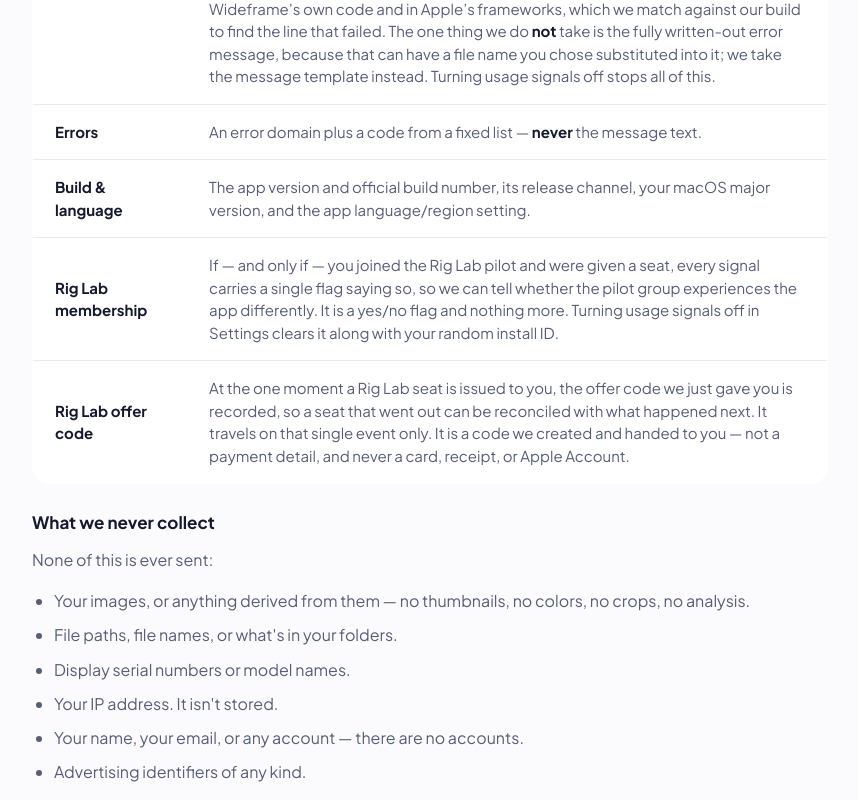
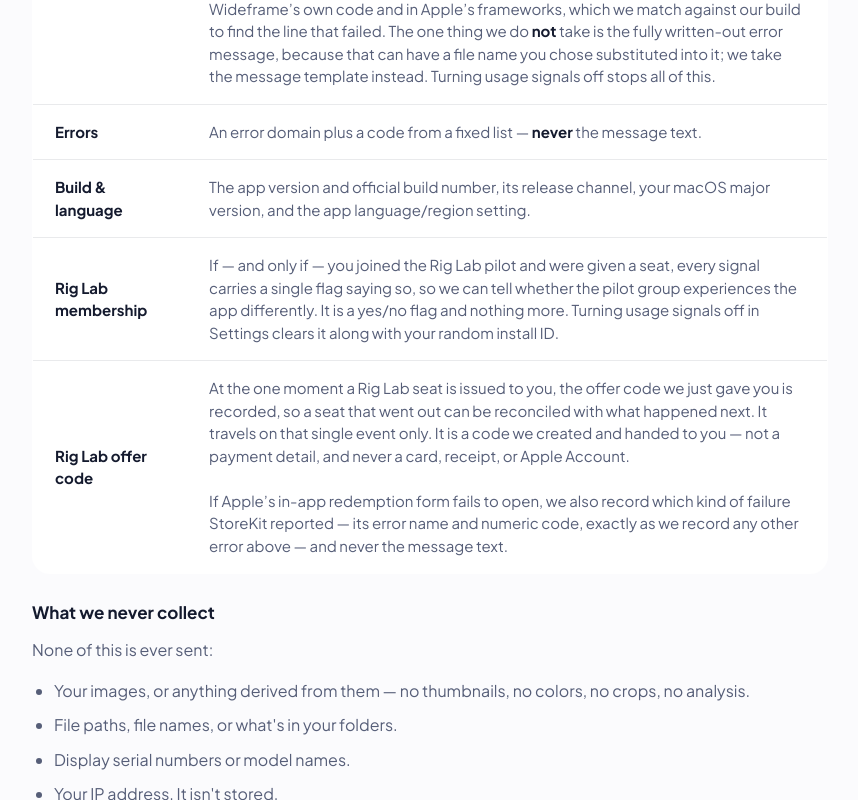
Before and after one commit to rex/wideframe-site, a plain HTML site: page privacy.html in a window 1280 px wide. Shown: the part 2000-2800 px from the top of the page, without its empty margins (210-1068 px from the left). Drawn offline with Linux system fonts and the light colour scheme.

Commit message:
docs(privacy): name the redemption-failure fields the app now records
When Apple's in-app offer-code sheet fails to open, Wideframe 1.243.0 records
which kind of failure StoreKit reported — its error name and numeric code,
the same way every other error is recorded — and never the message text. The
published policy and the app's MarksPolicy.contract change together.

Refs rex/wideframe-macos#58

Co-Authored-By: Claude Fable 5.1 <noreply@anthropic.com>

```diff
--- a/privacy.html
+++ b/privacy.html
@@ -54,7 +54,7 @@
         <tr><td class="feat"><b>Errors</b></td><td class="feat">An error domain plus a code from a fixed list — <b>never</b> the message text.</td></tr>
         <tr><td class="feat"><b>Build &amp; language</b></td><td class="feat">The app version and official build number, its release channel, your macOS major version, and the app language/region setting.</td></tr>
         <tr><td class="feat"><b>Rig Lab membership</b></td><td class="feat">If — and only if — you joined the Rig Lab pilot and were given a seat, every signal carries a single flag saying so, so we can tell whether the pilot group experiences the app differently. It is a yes/no flag and nothing more. Turning usage signals off in Settings clears it along with your random install ID.</td></tr>
-        <tr><td class="feat"><b>Rig Lab offer code</b></td><td class="feat">At the one moment a Rig Lab seat is issued to you, the offer code we just gave you is recorded, so a seat that went out can be reconciled with what happened next. It travels on that single event only. It is a code we created and handed to you — not a payment detail, and never a card, receipt, or Apple Account.</td></tr>
+        <tr><td class="feat"><b>Rig Lab offer code</b></td><td class="feat">At the one moment a Rig Lab seat is issued to you, the offer code we just gave you is recorded, so a seat that went out can be reconciled with what happened next. It travels on that single event only. It is a code we created and handed to you — not a payment detail, and never a card, receipt, or Apple Account.<br><br>If Apple&rsquo;s in-app redemption form fails to open, we also record which kind of failure StoreKit reported &mdash; its error name and numeric code, exactly as we record any other error above &mdash; and never the message text.</td></tr>
       </tbody>
     </table>
 
```
